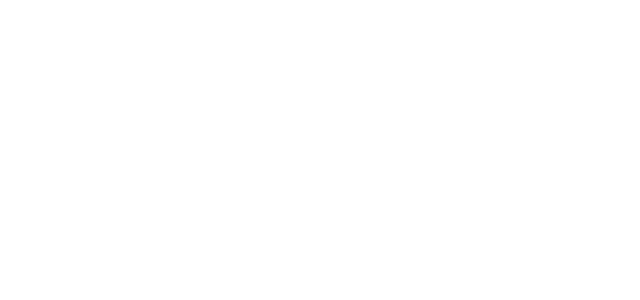
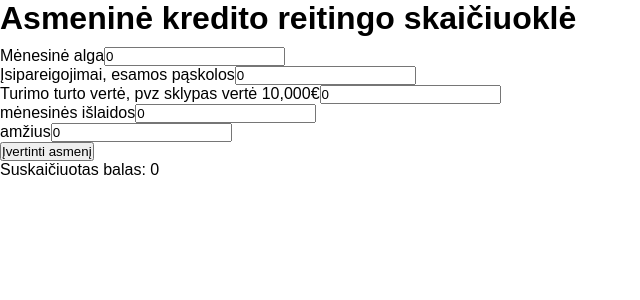
Before and after one commit to googed2much/finrizika, a React (Vite) app: page /Credit-Rating-Calculator in a window 1280 px wide. Before the commit this address had no page. Shown: the top 300 px of the page, without its empty margins (0-640 px from the left). Built offline with nearby package versions, Linux system fonts and the light colour scheme.

Commit message:
Reitingo skaiciuokles langas su dropdown meniu navbare
Reitingo skaiciuokles langas be jokiu skaiciavimu, navbar dropdown meniu skaiciuoklems.

```diff
--- a/src/App.tsx
+++ b/src/App.tsx
@@ -2,6 +2,7 @@
 import Home from "./Home.tsx";
 import Login from "./Login.tsx";
 import CompanyEvaluation from "./CompanyEvaluation.tsx";
+import CreditRatingCalculator from "./CreditRating.tsx";
 
 function App() {
   return (
@@ -11,6 +12,7 @@
           <Route path="/login" element={<Login />} />
           <Route path="/dashboard/*" element={<Home />} />
           <Route path="/company-evaluation" element={<CompanyEvaluation />} />
+          <Route path="/Credit-Rating-Calculator" element={<CreditRatingCalculator/>}/>
         </Routes>
       </BrowserRouter>
     </>
--- /dev/null
+++ b/src/CreditRating.module.css
@@ -0,0 +1,43 @@
+.title {
+    margin-bottom: 10px;
+}
+
+.button_div {
+    display: flex;
+    flex-direction: row;
+    gap: 10px;
+
+    margin-bottom: 10px;
+}
+
+.link {
+    text-decoration: none;
+    color: black;
+    border: 2px black solid;
+    background-color: white;
+}
+
+.link:hover {
+    cursor: pointer;
+    color: white;
+    border: 2px white solid;
+    background-color: black;
+}
+
+.company_table {
+    border: 1px solid black;
+    border-collapse: collapse;
+
+    background-color: rgb(243, 240, 240);
+}
+
+.company_table thead {
+    border: 1px solid black;
+    background-color: lightgray;
+}
+
+.company_table th,
+.company_table td{
+    padding-left: 30px;
+    padding-right: 30px;
+}
--- /dev/null
+++ b/src/CreditRating.tsx
@@ -0,0 +1,115 @@
+import { useState } from "react"
+import styles from "./CreditRating.module.css"
+
+function CreditRatingCalculator() {
+    const [wage, setWage] = useState<number>(0);
+    const [debt, setDebt] = useState<number>(0);
+    const [networth, setnetWorth] = useState<number>(0);
+    const [expenses, setExpenses] = useState<number>(0);
+    const [age,setAge] = useState<number>(0);
+    const [score, setScore] = useState<number>(0);
+    async function calulateRating(){
+        setScore(1.5);
+        return;
+    }
+    return (
+        <>
+        <h1 className={styles.title}>Asmeninė kredito reitingo skaičiuoklė</h1>
+
+              <div>
+            <label>Mėnesinė alga</label>
+            <input
+              id="qlr"
+              name="qlr"
+              type="text"
+              value={wage}
+              onChange={(e) => {
+                const value = e.target.value;
+
+                if (/^\d*\.?\d*$/.test(value)) {
+                  setWage(Number(value));
+                }
+              }}
+            />
+          </div>
+
+          <div>
+            <label>Įsipareigojimai, esamos pąskolos</label>
+            <input
+              id="er"
+              name="er"
+              type="text"
+              value={debt}
+              onChange={(e) => {
+                const value = e.target.value;
+
+                if (/^\d*\.?\d*$/.test(value)) {
+                  setDebt(Number(value));
+                }
+              }}
+            />
+          </div>
+
+          <div>
+            <label>Turimo turto vertė, pvz sklypas vertė 10,000€</label>
+            <input
+              id="ic"
+              name="ic"
+              type="text"
+              value={networth}
+              onChange={(e) => {
+                const value = e.target.value;
+
+                if (/^\d*\.?\d*$/.test(value)) {
+                  setnetWorth(Number(value));
+                }
+              }}
+            />
+          </div>
+
+          <div>
+            <label>mėnesinės išlaidos</label>
+            <input
+              id="nd"
+              name="nd"
+              type="text"
+              value={expenses}
+              onChange={(e) => {
+                const value = e.target.value;
+
+                if (/^\d*\.?\d*$/.test(value)) {
+                  setExpenses(Number(value));
+                }
+              }}
+            />
+          </div>
+
+          <div>
+            <label>amžius</label>
+            <input
+              id="np"
+              name="np"
+              type="text"
+              value={age}
+              onChange={(e) => {
+                const value = e.target.value;
+
+                if (/^\d*\.?\d*$/.test(value)) {
+                  setAge(Number(value));
+                }
+              }}
+            />
+
+
+          </div>
+          <button onClick={calulateRating}>Įvertinti asmenį</button>
+
+          <div>Suskaičiuotas balas: {score}</div>
+
+        </>
+    )
+
+}
+
+
+export default CreditRatingCalculator
--- a/src/Home.module.css
+++ b/src/Home.module.css
@@ -29,10 +29,49 @@
 
     font-size: 20px;
 }
+.link2 {
+    text-decoration: none;
+    color: black;
 
+    font-size: 20px;
+}
+.link2:hover {
+    cursor: pointer;
+    color: white;
+    font-size: 20px;
+}
 .link:hover {
     cursor: pointer;
     color: white;
     padding-right: 10px;
     font-size: 25px;
 }
+.dropdown {
+    position: relative;
+    display: block;
+}
+
+.dropdown_content {
+    display: none;
+    position: absolute;
+    background-color: rgb(195, 195, 241);
+    min-width: 200px;
+    box-shadow: 0px 4px 8px rgba(0,0,0,0.1);
+    border-radius: 6px;
+    padding: 5px 0;
+}
+
+.dropdown_content a {
+    display: block;
+    padding: 8px 12px;
+    text-decoration: none;
+    color: black;
+}
+
+.dropdown_content a:hover {
+    background-color: #f2f2f2;
+}
+
+.dropdown:hover .dropdown_content {
+    display: block;
+}
--- a/src/Home.tsx
+++ b/src/Home.tsx
@@ -4,6 +4,7 @@
 import PhysicalProfiles from "./PhysicalProfiles"
 import ProfilePage from "./ProfilePage"
 import UsersPage from "./UsersPage"
+import CreditRatingCalculator from "./CreditRating"
 
 function Home() {
 
@@ -19,6 +20,14 @@
                 <h1>Finrizika</h1>
                 <Link to="/dashboard/juridical" className={styles.link}>Juridiniai asmenys &gt;&gt;</Link>
                 <Link to="/dashboard/physical" className={styles.link}>Fiziniai asmenys &gt;&gt;</Link>
+                <div className={styles.dropdown}>
+                    <span className={styles.link2}>Skaičiuoklės &gt;&gt;</span>
+                    <div className={styles.dropdown_content}>
+                        <Link to="/dashboard/Credit-Rating-Calculator">Kredito Reitingo Skaičiuoklė</Link>
+                        <Link to="/dashboard/calc2">Skaičiuoklė2</Link>
+                        <Link to="/dashboard/calc3">Skaičiuoklė3</Link>
+                    </div>
+                </div>
                 <Link to="/dashboard/profile" className={styles.link}>Profilis &gt;&gt;</Link>
                 <Link to="/dashboard/users" className={styles.link}>Vartotojai &gt;&gt;</Link>
                 <a className={styles.link} onClick={ _ => logout() }>Atsijungti</a>
@@ -31,6 +40,7 @@
                     <Route path="physical" element={<PhysicalProfiles />} />
                     <Route path="profile" element={<ProfilePage />} />
                     <Route path="users" element={<UsersPage />} />
+                    <Route path="Credit-Rating-Calculator" element={<CreditRatingCalculator />} />
                 </Routes>
             </div>
         </div>
```
